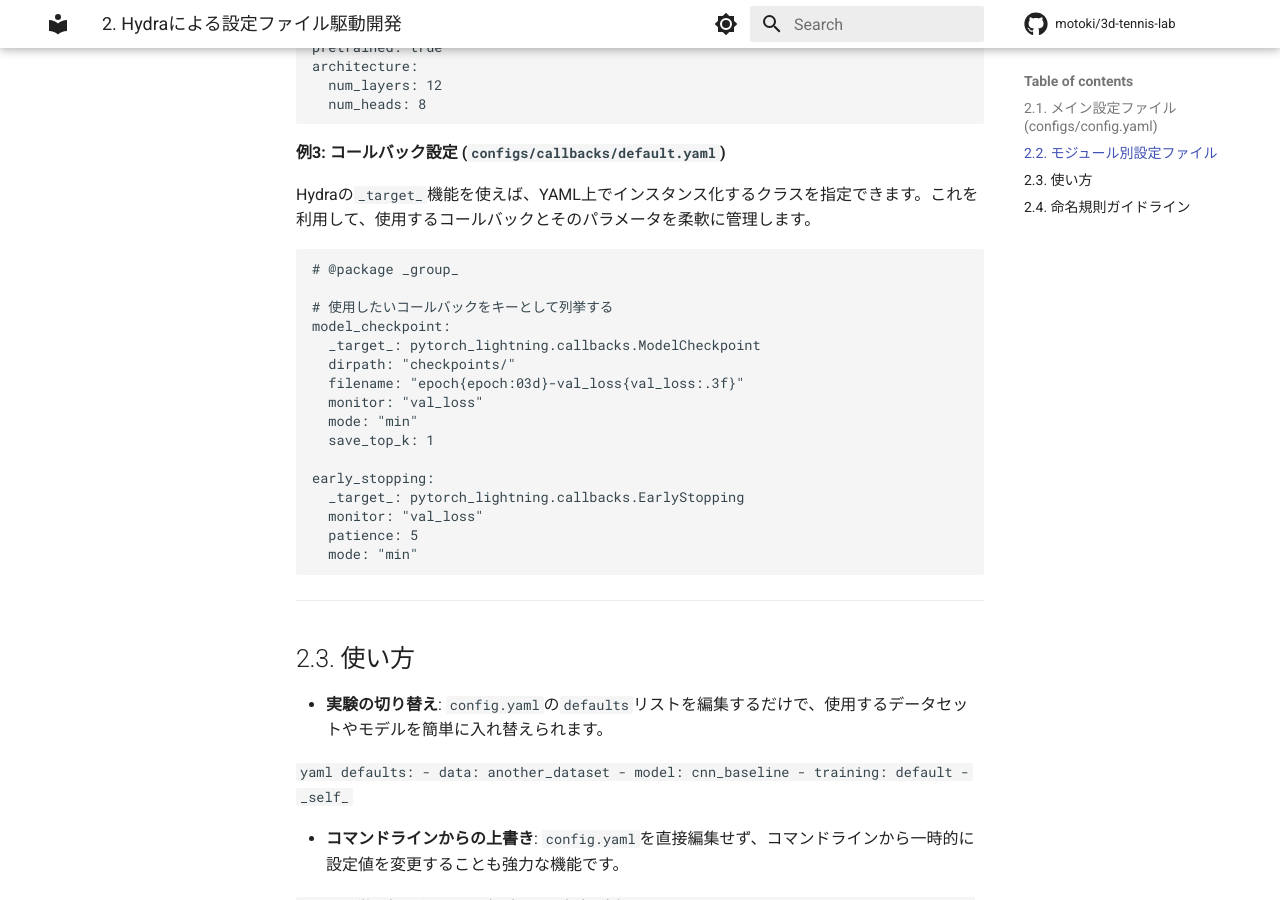
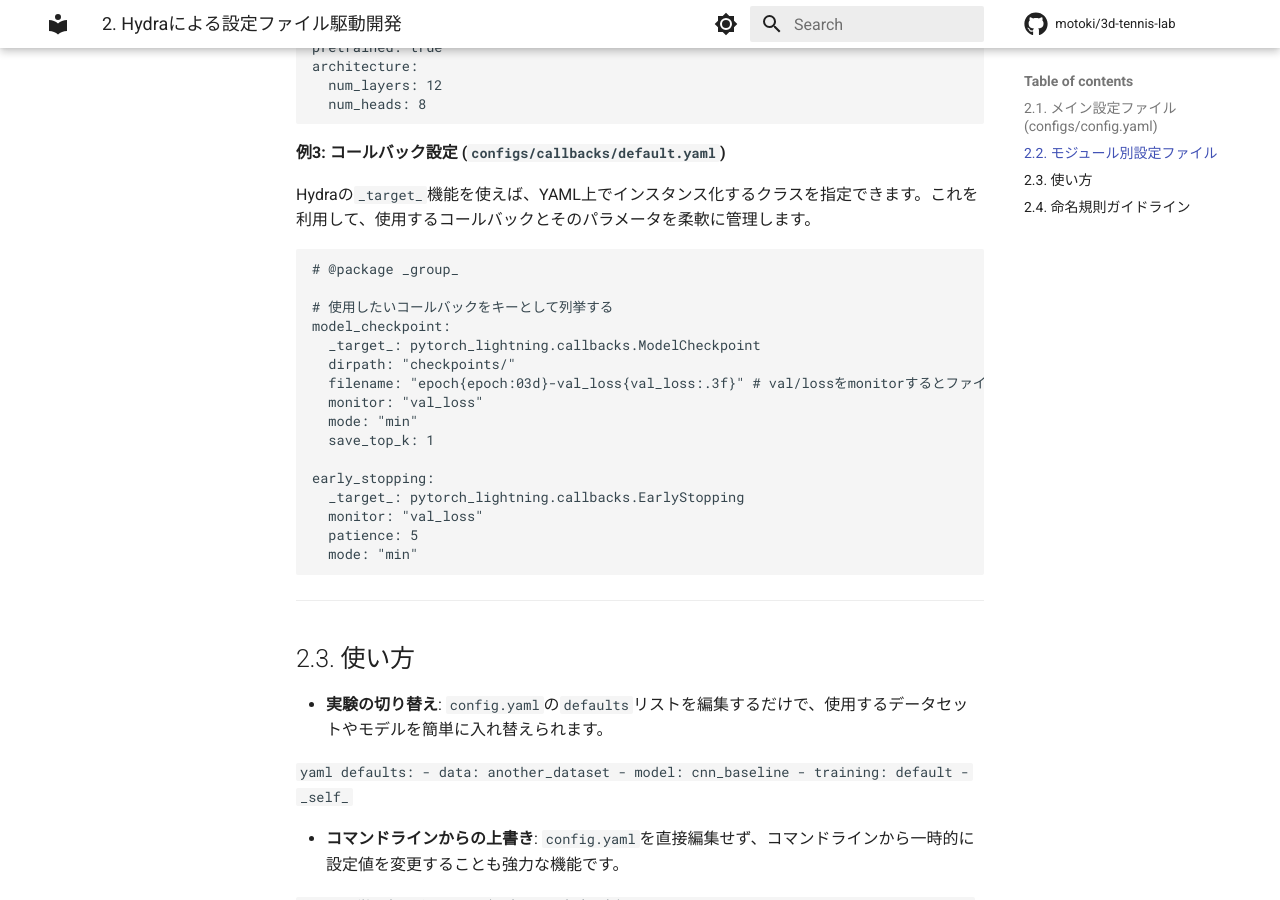
Before and after one commit to Motoki0705/3D-Tennis-Lab, an MkDocs documentation site: the page built from docs/development/architecture/02_hydra_config.md, in a window 1280 px wide and 900 px high, scrolled down 1527 px. Built offline with MkDocs 1.6.1 and Material for MkDocs 9.7.7, drawn with Linux system fonts in a browser that asks for light colours; comment, search, counter and statistics services are not loaded.

```diff
--- a/docs/development/architecture/02_hydra_config.md
+++ b/docs/development/architecture/02_hydra_config.md
@@ -82,7 +82,7 @@
 model_checkpoint:
   _target_: pytorch_lightning.callbacks.ModelCheckpoint
   dirpath: "checkpoints/"
-  filename: "epoch{epoch:03d}-val_loss{val_loss:.3f}"
+  filename: "epoch{epoch:03d}-val_loss{val_loss:.3f}" # val/lossをmonitorするとファイルが正しく保存できない
   monitor: "val_loss"
   mode: "min"
   save_top_k: 1
```
